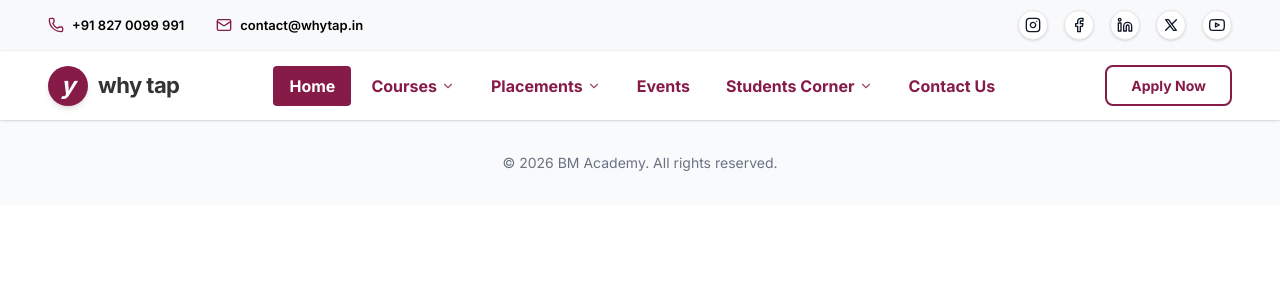
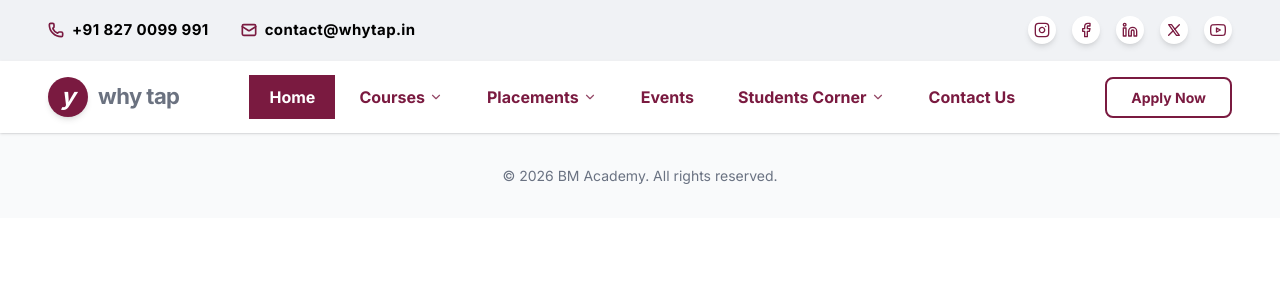
Before and after one commit to BM-ACADEMY/Academywhytap, a React (Vite) app in the folder client/: page / in a window 1280 px wide. Shown: the top 300 px of the page. Built offline with nearby package versions, Linux system fonts and the light colour scheme.

Commit message:
Header completed

```diff
--- a/client/src/components/modules/home/layout/Header.jsx
+++ b/client/src/components/modules/home/layout/Header.jsx
@@ -86,29 +86,29 @@ const Header = () => {
   return (
     <header className="w-full font-sans sticky top-0 z-[100] bg-white">
       {/* Top Bar */}
-      <div className="bg-[#f8f9fa] border-b border-gray-100 py-2.5 px-4 md:px-12 flex flex-wrap justify-between items-center text-sm text-black">
+      <div className="bg-[#f0f2f5] border-b border-gray-100 py-4 px-4 md:px-12 flex flex-wrap justify-between items-center text-sm">
         <div className="flex flex-wrap gap-4 md:gap-8 items-center">
-          <a href="tel:+918270099991" className="flex items-center gap-2 hover:text-[#861B47] transition-colors group">
-            <Phone size={16} className="text-[#861B47] group-hover:scale-110 transition-transform" />
-            <span className="font-semibold text-[13px]">+91 827 0099 991</span>
+          <a href="tel:+918270099991" className="flex items-center gap-2 transition-colors group">
+            <Phone size={16} className="text-[#7A1A40] group-hover:text-[#861B47] stroke-[2.5] transition-colors" />
+            <span className="font-bold text-[15px] text-[#000000] group-hover:text-[#861B47] tracking-wide transition-colors">+91 827 0099 991</span>
           </a>
-          <a href="mailto:contact@whytap.in" className="flex items-center gap-2 hover:text-[#861B47] transition-colors group">
-            <Mail size={16} className="text-[#861B47] group-hover:scale-110 transition-transform" />
-            <span className="font-semibold text-[13px]">contact@whytap.in</span>
+          <a href="mailto:contact@whytap.in" className="flex items-center gap-2 transition-colors group">
+            <Mail size={16} className="text-[#7A1A40] group-hover:text-[#861B47] stroke-[2.5] transition-colors" />
+            <span className="font-bold text-[15px] text-[#000000] group-hover:text-[#861B47] tracking-wide transition-colors">contact@whytap.in</span>
           </a>
         </div>
 
         <div className="flex gap-4 items-center mt-2 lg:mt-0">
           {[Instagram, Facebook, Linkedin].map((Icon, idx) => (
-            <a key={idx} href="#" className="p-1.5 rounded-full border border-gray-200 bg-white hover:border-[#861B47]/30 hover:bg-[#861B47]/5 transition-all shadow-sm">
-              <Icon size={16} className="text-gray-900 hover:text-[#861B47]" />
+            <a key={idx} href="#" className="p-1.5 rounded-full bg-white hover:bg-[#7A1A40]/5 transition-all shadow-md">
+              <Icon size={16} className="text-[#7A1A40]" />
             </a>
           ))}
-          <a href="#" className="p-1.5 rounded-full border border-gray-200 bg-white hover:border-[#861B47]/30 hover:bg-[#861B47]/5 transition-all shadow-sm">
-              <XBrand size={16} className="text-gray-900 hover:text-[#861B47]" />
+          <a href="#" className="p-1.5 rounded-full bg-white hover:bg-[#7A1A40]/5 transition-all shadow-md">
+              <XBrand size={16} className="text-[#7A1A40]" />
           </a>
-          <a href="#" className="p-1.5 rounded-full border border-gray-200 bg-white hover:border-[#861B47]/30 hover:bg-[#861B47]/5 transition-all shadow-sm">
-            <Youtube size={16} className="text-gray-900 hover:text-[#861B47]" />
+          <a href="#" className="p-1.5 rounded-full bg-white hover:bg-[#7A1A40]/5 transition-all shadow-md">
+            <Youtube size={16} className="text-[#7A1A40]" />
           </a>
         </div>
       </div>
@@ -117,9 +117,9 @@ const Header = () => {
       <nav className="bg-white py-3.5 px-4 md:px-12 flex justify-between items-center shadow-sm relative">
         {/* Logo */}
         <div className="flex items-center gap-2.5 cursor-pointer group">
-          <div className="w-10 h-10 bg-[#861B47] rounded-full flex items-center justify-center text-white text-2xl font-bold italic shadow-md group-hover:scale-105 transition-transform">y</div>
+          <div className="w-10 h-10 bg-[#7A1A40] rounded-full flex items-center justify-center text-white text-2xl font-bold italic shadow-md group-hover:scale-105 transition-transform">y</div>
           <div className="flex flex-col leading-tight">
-            <span className="text-[22px] font-bold text-[#333333] tracking-tight lowercase">why tap</span>
+            <span className="text-[22px] font-bold text-[#6B7280] tracking-tight lowercase">why tap</span>
           </div>
         </div>
 
@@ -134,8 +134,8 @@ const Header = () => {
             >
               <a
                 href={link.href}
-                className={`px-4 py-2 text-[16px] font-bold flex items-center gap-1 transition-all
-                  ${link.active ? 'bg-[#861B47] text-white rounded' : 'text-[#861B47] hover:opacity-80'}`}
+                className={`px-5 py-2.5 text-[16px] font-bold flex items-center gap-1 transition-all
+                  ${link.active ? 'bg-[#7A1A40] text-white rounded-none' : 'text-[#7A1A40] hover:opacity-80'}`}
               >
                 {link.name}
                 {link.hasDropdown && (
@@ -163,14 +163,14 @@ const Header = () => {
 
         {/* Apply Now Button */}
         <div className="hidden lg:block">
-          <button className="px-6 py-2 border-2 border-[#861B47] text-[#861B47] font-bold rounded-lg hover:bg-[#861B47] hover:text-white transition-all cursor-pointer text-[14px]">
+          <button className="px-6 py-2 border-2 border-[#7A1A40] text-[#7A1A40] font-bold rounded-lg hover:bg-[#7A1A40] hover:text-white transition-all cursor-pointer text-[14px]">
             Apply Now
           </button>
         </div>
 
         {/* Mobile Menu Toggle */}
         <button
-          className="lg:hidden p-2 text-[#861B47] hover:bg-gray-100 rounded-lg transition-colors"
+          className="lg:hidden p-2 text-[#7A1A40] hover:bg-gray-100 rounded-lg transition-colors"
           onClick={() => setIsMenuOpen(!isMenuOpen)}
         >
           {isMenuOpen ? <LucideX size={30} /> : <Menu size={30} />}
@@ -184,7 +184,7 @@ const Header = () => {
               <div key={idx} className="border-b border-gray-50 last:border-none">
                 <div
                    className={`flex justify-between items-center px-4 py-3.5 font-bold rounded-lg transition-colors
-                    ${link.active ? 'bg-[#861B47] text-white shadow-md' : 'text-[#861B47] hover:bg-gray-50'}`}
+                    ${link.active ? 'bg-[#7A1A40] text-white shadow-md' : 'text-[#7A1A40] hover:bg-gray-50'}`}
                   onClick={() => link.hasDropdown && setActiveDropdown(activeDropdown === idx ? null : idx)}
                 >
                   <a href={link.href} className="flex-grow">{link.name}</a>
@@ -202,7 +202,7 @@ const Header = () => {
                 )}
               </div>
             ))}
-            <button className="mt-4 w-full py-4 bg-[#861B47] text-white font-bold rounded-xl shadow-lg shadow-[#861B47]/30 transform active:scale-95 transition-all text-lg">
+            <button className="mt-4 w-full py-4 bg-[#7A1A40] text-white font-bold rounded-xl shadow-lg shadow-[#7A1A40]/30 transform active:scale-95 transition-all text-lg">
               Apply Now
             </button>
           </div>
```
